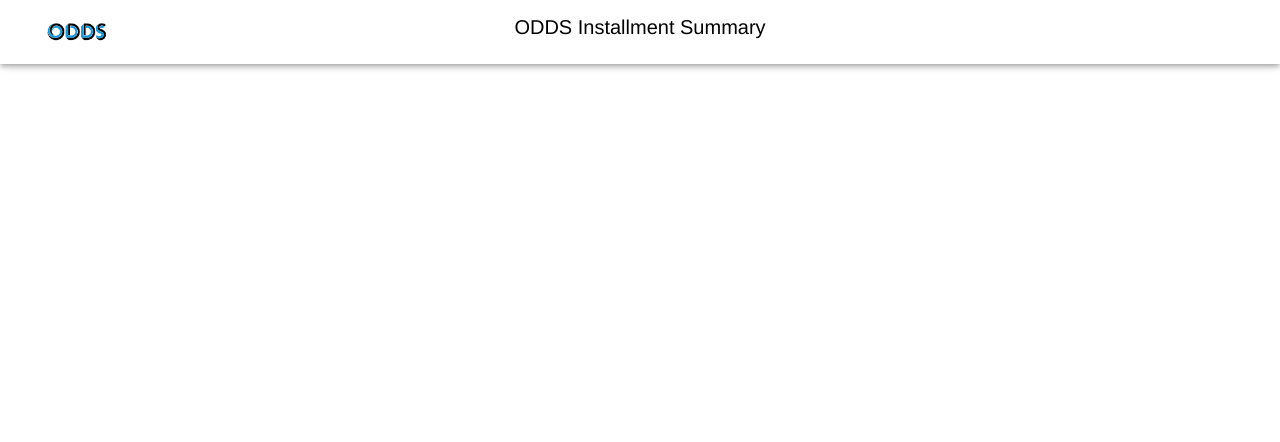
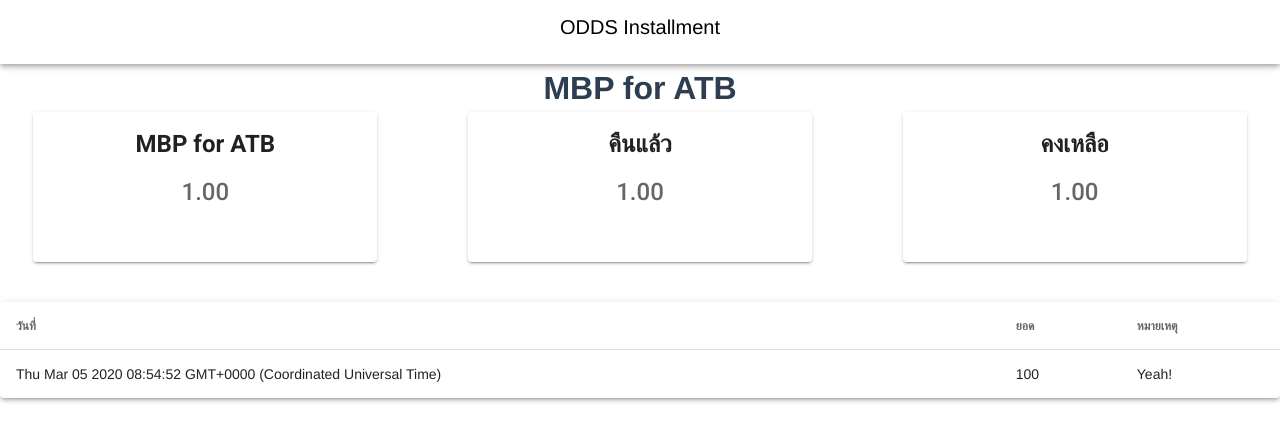
Before and after one commit to ODDS-TEAM/cco-odds-installment-frontend, a Vue app: page /loans/1 in a window 1280 px wide. Shown: the top 442 px of the page. Built offline with nearby package versions, Linux system fonts and the light colour scheme.

Commit message:
Refactor to simpler version

```diff
--- a/src/components/Header.vue
+++ b/src/components/Header.vue
@@ -3,10 +3,12 @@
     <v-app-bar color="white" position="center">
       <v-row>
         <v-col cols="2">
-          <v-img src="../assets/odds_logo.png" height="40" max-width="120"></v-img>
+          <router-link to="/">
+            <v-img src="../assets/odds_logo.png" height="40" max-width="120"></v-img>
+          </router-link>
         </v-col>
         <v-col col="2">
-          <v-toolbar-title class="font-color">ODDS Installment Summary</v-toolbar-title>
+          <v-toolbar-title class="font-color">ODDS Installment</v-toolbar-title>
         </v-col>
         <v-col cols="2"></v-col>
       </v-row>
--- a/src/plugins/axios.js
+++ b/src/plugins/axios.js
@@ -1,5 +1,5 @@
 import axios from 'axios'
 export default axios.create({
-  baseURL: "/api",
-  headers: { 'Content-Type': 'application/json'}
+  baseURL: "http://localhost:3000",
+  headers: { 'Content-Type': 'application/json' }
 });
--- a/src/router/index.js
+++ b/src/router/index.js
@@ -1,7 +1,7 @@
 import Vue from 'vue'
 import VueRouter from 'vue-router'
 import DashBoard from '../views/DashBoard.vue'
-
+import IndividualLoan from '../views/IndividualLoan.vue'
 Vue.use(VueRouter)
 
 const routes = [
@@ -9,6 +9,16 @@ const routes = [
     path: "/",
     name: "DashBoard",
     component: DashBoard
+  },
+  {
+    path: "/loans",
+    name: "Loans",
+    component: DashBoard
+  },
+  {
+    path: "/loans/:id",
+    name: "IndividualLoan",
+    component: IndividualLoan
   },
 ];
 
--- /dev/null
+++ b/src/services/loan-service.js
@@ -0,0 +1,26 @@
+import axios from "../plugins/axios";
+function getAllLoans() {
+    return axios.get('/loans').then(loans => {
+        return loans.data
+    })
+}
+
+async function getAllInstallmentsById(loanId) {
+    // return axios.get('/loans/' + loanId).then(tnx => {
+    //     return tnx.data
+    // })
+    console.log(loanId);
+    return [
+        {
+            submitDate: new Date(),
+            amount: 100,
+            remark: "Yeah!"
+        }
+    ]
+}
+
+
+export default {
+    getAllLoans,
+    getAllInstallmentsById
+};
--- a/src/services/user-service.js
+++ /dev/null
@@ -1,20 +0,0 @@
-import axios from "../plugins/axios";
-function getTotalLoan(){
-   return axios.get("/financials");
-}
-
-function getUserList(){
-
-    return axios.get("/users");
-}
-
-function getUserByName(name){
-  return axios.get(`/users/search?name=${name}`);
-}
-
-
-export default {
-  getTotalLoan,
-  getUserList,
-  getUserByName
-};
--- a/src/views/DashBoard.vue
+++ b/src/views/DashBoard.vue
@@ -20,33 +20,33 @@
           <v-card-title class="justify-center font-weight-bold headline">ยอดหนี้คงเหลือ</v-card-title>
           <v-card-text
             class="headline font-weight-medium"
-          >{{allLoan.totalRemainingAmount | toFixedTwoDigit}}</v-card-text>
+          >{{allLoan.totalDebt - allLoan.totalPaidAmount | toFixedTwoDigit}}</v-card-text>
         </v-card>
       </v-col>
     </v-row>
-    <div class="d-flex justify-center mt-10">
+    <!-- <div class="d-flex justify-center mt-10">
       <div class="search mt-10">
         <v-text-field v-model="serach" outlined :rules="[rules.min]"></v-text-field>
       </div>
       <div class="ma-10">
         <v-btn @click="serachUser(serach)" class="text-justify" x-large color="success">ค้นหา</v-btn>
       </div>
-    </div>
+    </div>-->
     <div class="table-width mt-10">
       <v-data-table
         disable-sort
         :headers="headers"
-        :items="userList"
+        :items="loans"
         class="elevation-3"
         hide-default-footer
       >
-        <template v-slot:item.name="{ item }">{{item.firstName}} {{item.lastName}}</template>
-        <template v-slot:item.buttun>
-          <v-chip color="green" dark>รายละเอียด</v-chip>
+        <template v-slot:item.title="{item}">{{item.title}}</template>
+        <template v-slot:item.date="{item}">{{item.date}}</template>
+        <template v-slot:item.total="{item}">{{item.total}}</template>
+
+        <template v-slot:item.actions="{item}">
+          <v-icon class="mr-2" @click="seeDetail(item)">mdi-pencil</v-icon>
         </template>
-        <template v-slot:item.totalLoan="{item}">{{item.totalLoan | toFixedTwoDigit}}</template>
-        <template v-slot:item.paidAmount="{item}">{{item.paidAmount | toFixedTwoDigit}}</template>
-        <template v-slot:item.remainingAmount="{item}">{{item.remainingAmount | toFixedTwoDigit}}</template>
       </v-data-table>
     </div>
   </div>
@@ -54,7 +54,7 @@
 
 
 <script>
-import userService from "../services/user-service";
+import loanService from '../services/loan-service'
 export default {
   name: 'DashBoard',
   props: {
@@ -62,56 +62,50 @@ export default {
   },
   data() {
     return {
-      serach: "",
+      serach: '',
       headers: [
-        { text: 'ชื่ิอ-นามสกุล', value: 'name', class: "title font-weight-bold" },
-        { text: 'ยอดหนี้', value: 'totalLoan', class: "title font-weight-bold" },
-        { text: 'ยอดคืน', value: 'paidAmount', class: "title font-weight-bold" },
-        { text: 'ยอดหนี้คงเหลือ', value: 'remainingAmount', class: "title font-weight-bold" },
-        { text: '', value: 'buttun', class: "title font-weight-bold" },
+        {
+          text: 'รายการ',
+          value: 'title'
+        },
+        {
+          text: 'วันที่',
+          value: 'date'
+        },
+        {
+          text: 'ยอดเต็ม',
+          value: 'total'
+        },
+        {
+          text: 'Action',
+          value: 'actions'
+        }
       ],
       rules: {
-        min: v => v.length >= 3 || 'โปรดกรอกชื่ออย่างน้อย 3 ตัวอักษร',
+        min: v => v.length >= 3 || 'โปรดกรอกชื่ออย่างน้อย 3 ตัวอักษร'
       },
       allLoan: {
-        "totalDebt": 0, "totalPaidAmount": 0, "totalRemainingAmount": 0
+        totalDebt: 0,
+        totalPaidAmount: 0
       },
-      userList: []
-    }
-
-  },
-  watch: {
-    serach: function (value) {
-      if (value.length == 0) {
-        this.getUserList()
-      }
-
+      loans: []
     }
   },
   mounted() {
-    this.getFinancials()
-    this.getUserList()
+    this.fetchLoans().then(() => {
+      this.loans.forEach(eachLoad => {
+        this.allLoan.totalDebt += eachLoad.total
+      })
+    })
   },
   methods: {
-    getUserList() {
-      userService.getUserList().then(
-        response => {
-          this.userList = response.data
-        }
-      )
-    },
-    getFinancials() {
-      userService.getTotalLoan().then(res => {
-        this.allLoan = res.data[0]
-
+    fetchLoans() {
+      return loanService.getAllLoans().then(loans => {
+        this.loans = loans
       })
     },
-    serachUser(name) {
-      if (name.length >= 3) {
-        userService.getUserByName(name).then(res => {
-          this.userList = res.data
-        })
-      }
+    seeDetail(loan) {
+      this.$router.push({ name: 'IndividualLoan', params: { id: loan._id } })
     }
   }
 }
--- /dev/null
+++ b/src/views/IndividualLoan.vue
@@ -0,0 +1,68 @@
+<template>
+  <div>
+    <h1>{{loanTitle}}</h1>
+    <v-row justfy="center">
+      <v-col cols="4">
+        <v-card class="mx-auto" max-width="344" height="150">
+          <v-card-title class="justify-center font-weight-bold headline">{{loanTitle}}</v-card-title>
+          <v-card-text class="headline font-weight-medium">{{1.00 | toFixedTwoDigit}}</v-card-text>
+        </v-card>
+      </v-col>
+      <v-col cols="4">
+        <v-card class="mx-auto" max-width="344" height="150">
+          <v-card-title class="justify-center font-weight-bold headline">คืนแล้ว</v-card-title>
+          <v-card-text class="headline font-weight-medium">{{1 | toFixedTwoDigit}}</v-card-text>
+        </v-card>
+      </v-col>
+      <v-col cols="4">
+        <v-card class="mx-auto" max-width="344" height="150">
+          <v-card-title class="justify-center font-weight-bold headline">คงเหลือ</v-card-title>
+          <v-card-text class="headline font-weight-medium">{{1 | toFixedTwoDigit}}</v-card-text>
+        </v-card>
+      </v-col>
+    </v-row>
+    <div class="table-width mt-10">
+      <div class="table-width mt-10">
+        <v-data-table
+          disable-sort
+          :headers="headers"
+          :items="installments"
+          class="elevation-3"
+          hide-default-footer
+        ></v-data-table>
+      </div>
+    </div>
+  </div>
+</template>
+
+<script>
+import loanService from '../services/loan-service'
+export default {
+  name: 'IndevidualLoan',
+  data() {
+    return {
+      loanTitle: 'MBP for ATB',
+      headers: [
+        {
+          text: 'วันที่',
+          value: 'submitDate'
+        },
+        {
+          text: 'ยอด',
+          value: 'amount'
+        },
+        {
+          text: 'หมายเหตุ',
+          value: 'remark'
+        }
+      ],
+      installments: []
+    }
+  },
+  mounted() {
+    loanService.getAllInstallmentsById(this.$route.params.id).then(tnx => {
+      this.installments = tnx
+    })
+  }
+}
+</script>
--- a/vue.config.js
+++ b/vue.config.js
@@ -1,14 +1,14 @@
 module.exports = {
   transpileDependencies: ["vuetify"],
-  devServer: {
-    proxy: {
-      '^/api': {
-        target: 'http://103.74.254.244:3000',
-        changeOrigin: true,
-        pathRewrite: {
-          '^/api': '/', // rewrite path
-        },
-      }
-    }
-  }
+  // devServer: {
+  //   proxy: {
+  //     '^/api': {
+  //       target: 'http://103.74.254.244:3000',
+  //       changeOrigin: true,
+  //       pathRewrite: {
+  //         '^/api': '/', // rewrite path
+  //       },
+  //     }
+  //   }
+  // }
 };
```
